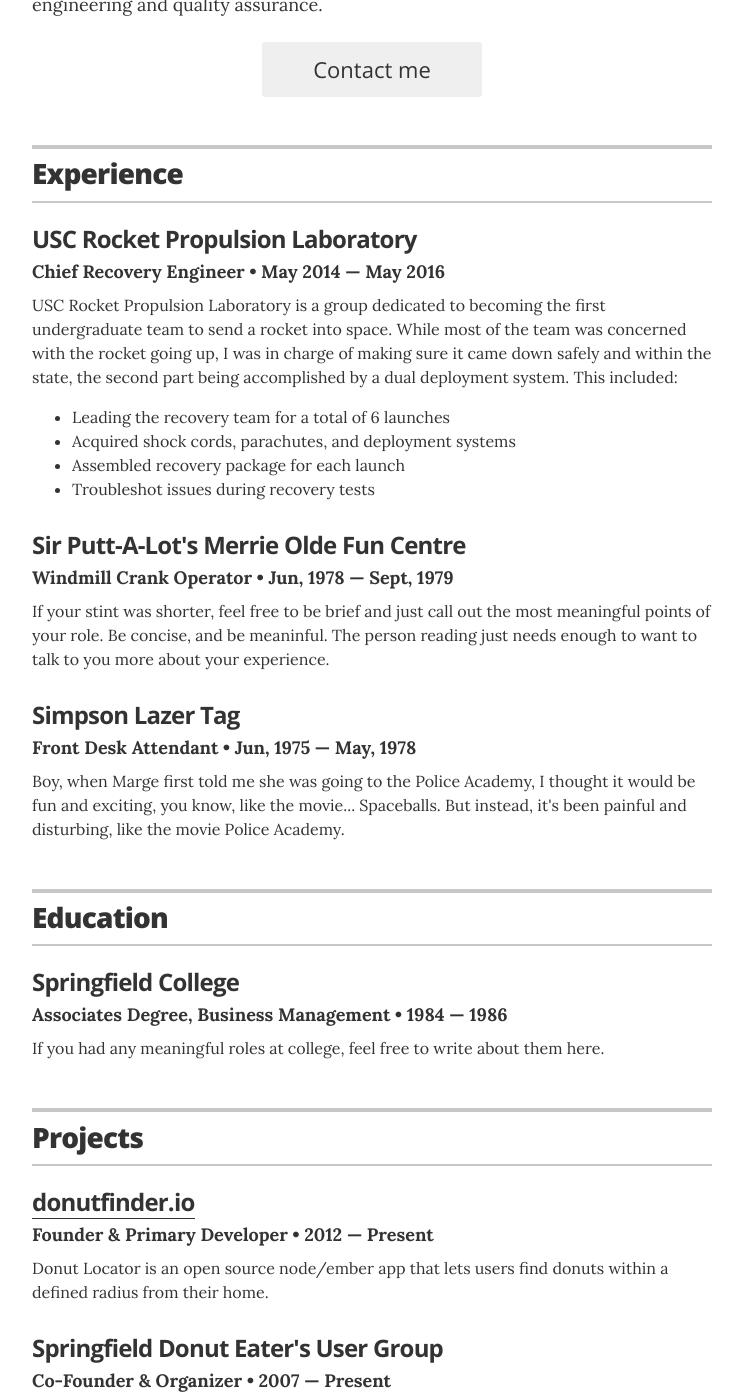
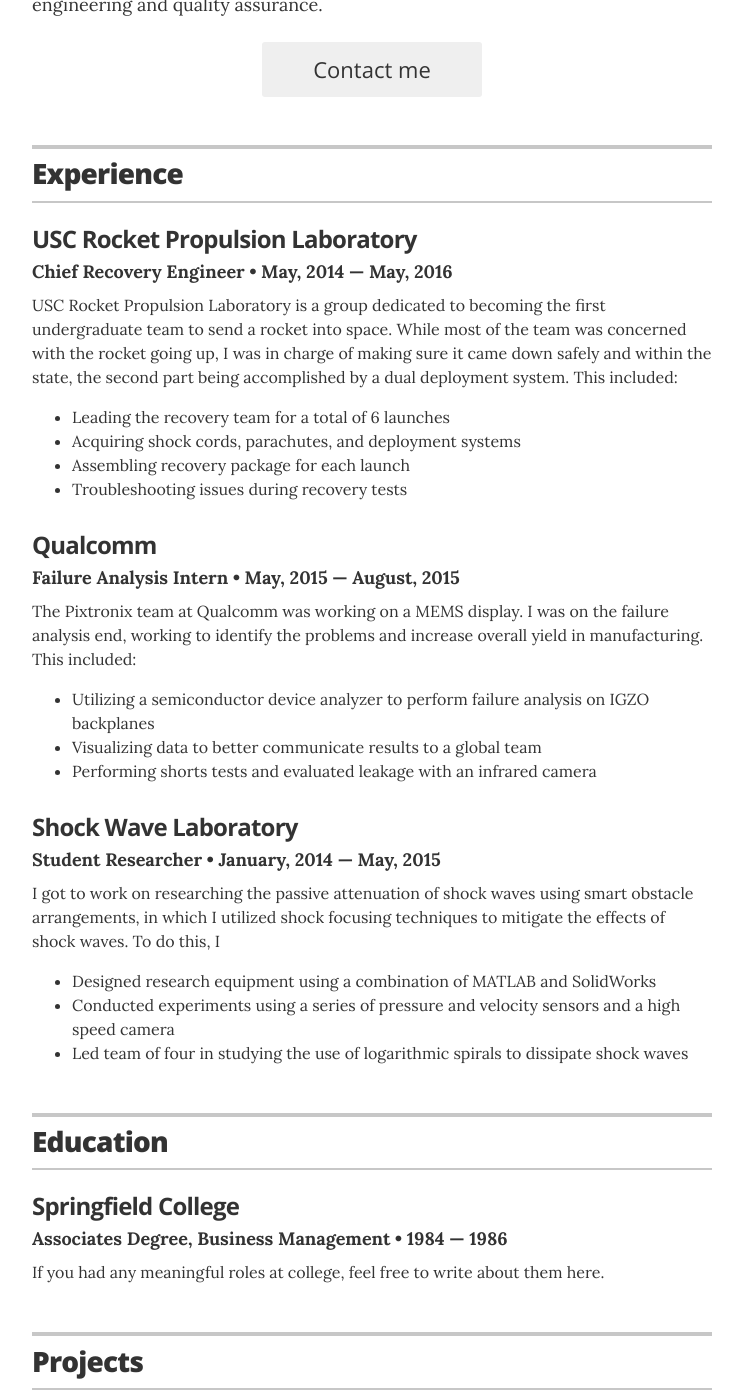
Before and after one commit to monicanguyen/monicanguyen.github.io, a Jekyll site: the page built from index.html, in a window 1280 px wide and 1400 px high, scrolled down 348 px. Shown: the whole window, without its empty margins (268-1011 px from the left). Built offline with Jekyll 4.4.1, drawn with Linux system fonts in a browser that asks for light colours.

Commit message:
Update resume.html
Added Qualcomm and Shock Wave Lab

```diff
--- a/_layouts/resume.html
+++ b/_layouts/resume.html
@@ -50,31 +50,39 @@
         <!-- Duplicate these resume-item elements and edit accordingly for each job you want to add here -->
         <div class="resume-item" itemscope itemprop="worksFor" itemtype="http://schema.org/Organization">
           <h3 class="resume-item-title" itemprop="name">USC Rocket Propulsion Laboratory</h3>
-          <h4 class="resume-item-details" itemprop="description">Chief Recovery Engineer &bull; May 2014 &mdash; May 2016</h4>
+          <h4 class="resume-item-details" itemprop="description">Chief Recovery Engineer &bull; May, 2014 &mdash; May, 2016</h4>
           <p class="resume-item-copy">USC Rocket Propulsion Laboratory is a group dedicated to becoming the first undergraduate team to send a rocket into space. While most of the team was concerned with the rocket going up, I was in charge of making sure it came down safely and within the state, the second part being accomplished by a dual deployment system. This included:</p>
           <ul class="resume-item-list">
             <li>Leading the recovery team for a total of 6 launches</li>
-            <li>Acquired shock cords, parachutes, and deployment systems</li>
-            <li>Assembled recovery package for each launch</li>
-            <li>Troubleshot issues during recovery tests</li>
+            <li>Acquiring shock cords, parachutes, and deployment systems</li>
+            <li>Assembling recovery package for each launch</li>
+            <li>Troubleshooting issues during recovery tests</li>
           </ul>
 
         </div><!-- end of resume-item -->
 
         <!-- another resume item -->
         <div class="resume-item" itemscope itemprop="worksFor" itemtype="http://schema.org/Organization">
-          <h3 class="resume-item-title" itemprop="name">Sir Putt-A-Lot's Merrie Olde Fun Centre</h3>
-          <h4 class="resume-item-details" itemprop="description">Windmill Crank Operator &bull; Jun, 1978 &mdash; Sept, 1979</h4>
-          <p class="resume-item-copy">If your stint was shorter, feel free to be brief and just call out the most meaningful points of your role. Be concise, and be meaninful. The person reading just needs enough to want to talk to you more about your experience.</p>
-
+          <h3 class="resume-item-title" itemprop="name">Qualcomm</h3>
+          <h4 class="resume-item-details" itemprop="description">Failure Analysis Intern &bull; May, 2015 &mdash; August, 2015</h4>
+          <p class="resume-item-copy">The Pixtronix team at Qualcomm was working on a MEMS display. I was on the failure analysis end, working to identify the problems and increase overall yield in manufacturing. This included:</p>
+          <ul class="resume-item-list">
+            <li>Utilizing a semiconductor device analyzer to perform failure analysis on IGZO backplanes</li>
+            <li>Visualizing data to better communicate results to a global team</li>
+            <li>Performing shorts tests and evaluated leakage with an infrared camera</li>
+          </ul>
         </div><!-- end of resume-item -->
 
         <!-- by now you're getting the picture... -->
         <div class="resume-item" itemscope itemprop="worksFor" itemtype="http://schema.org/Organization">
-          <h3 class="resume-item-title" itemprop="name">Simpson Lazer Tag</h3>
-          <h4 class="resume-item-details" itemprop="description">Front Desk Attendant &bull; Jun, 1975 &mdash; May, 1978</h4>
-          <p class="resume-item-copy">Boy, when Marge first told me she was going to the Police Academy, I thought it would be fun and exciting, you know, like the movie... Spaceballs. But instead, it's been painful and disturbing, like the movie Police Academy.</p>
-
+          <h3 class="resume-item-title" itemprop="name">Shock Wave Laboratory</h3>
+          <h4 class="resume-item-details" itemprop="description">Student Researcher &bull; January, 2014 &mdash; May, 2015</h4>
+          <p class="resume-item-copy">I got to work on researching the passive attenuation of shock waves using smart obstacle arrangements, in which I utilized shock focusing techniques to mitigate the effects of shock waves. To do this, I</p>
+          <ul class="resume-item-list">
+            <li>Designed research equipment using a combination of MATLAB and SolidWorks</li>
+            <li>Conducted experiments using a series of pressure and velocity sensors and a high speed camera</li>
+            <li>Led team of four in studying the use of logarithmic spirals to dissipate shock waves</li>
+          </ul>
         </div><!-- end of resume-item -->
 
       </section>
```
